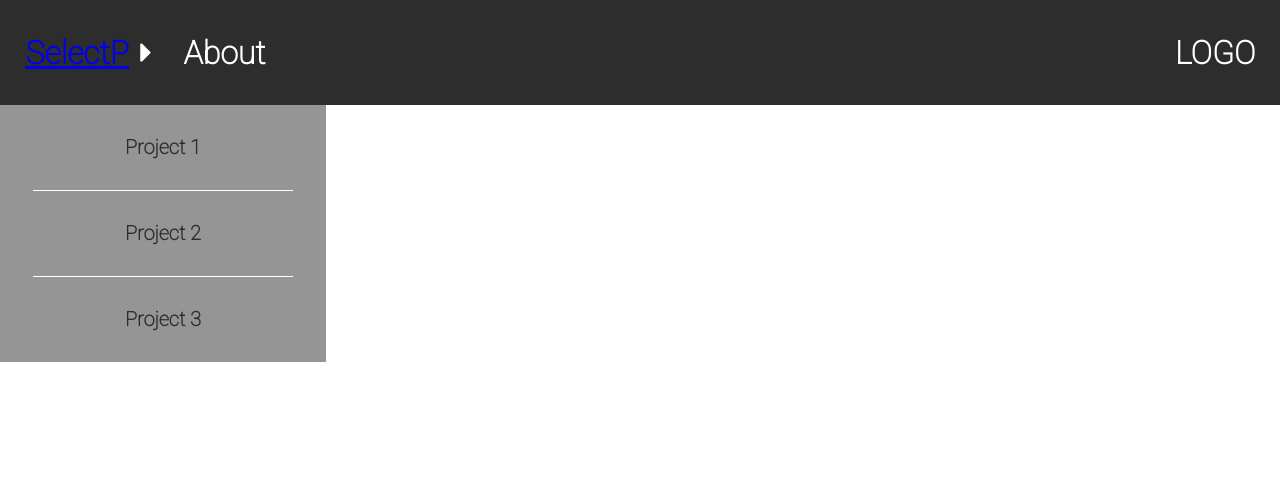
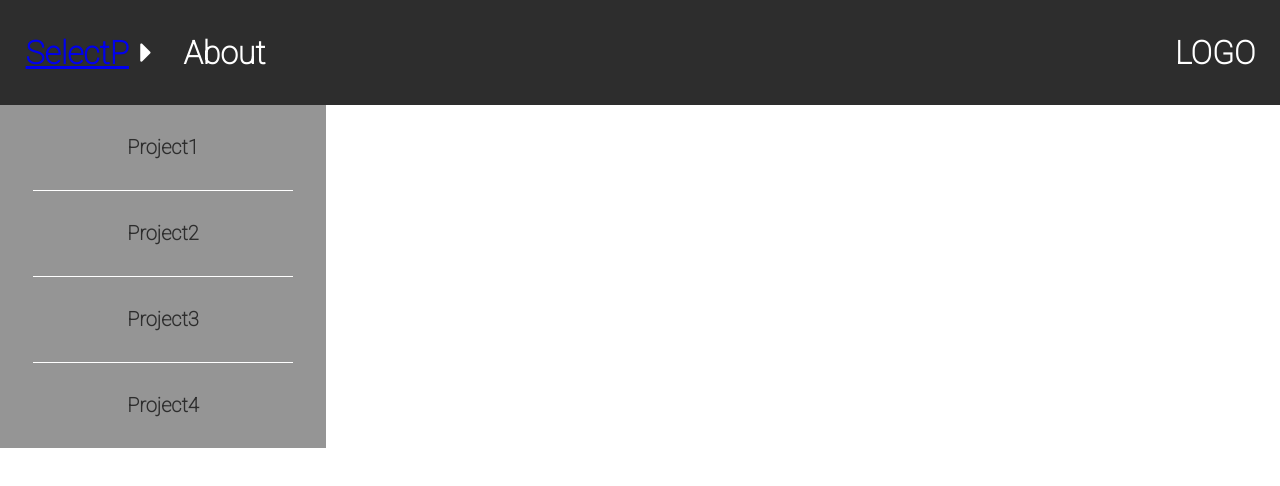
Before and after one commit to morMBen/AppleSeedsTodo_G1, a React (Create React App) app in the folder frontend/: page / in a window 1280 px wide. Both pictures are taken after a click on the item "SelectP". Shown: the top 486 px of the page. Built offline with nearby package versions, Linux system fonts and the light colour scheme.

Commit message:
dropdown rendering projects

```diff
--- a/frontend/src/components/dropdown/Dropdown.tsx
+++ b/frontend/src/components/dropdown/Dropdown.tsx
@@ -1,13 +1,30 @@
 import React, { useState } from 'react';
 import './Dropdown.css';
 
-const Dropdown = () => {
+const Dropdown = ({setIsClicked}:any) => {
+  const [projects, setProjects] = useState([
+    { _id: 1, name: 'Project1' },
+    { _id: 2, name: 'Project2' },
+    { _id: 3, name: 'Project3' },
+    { _id: 4, name: 'Project4' },
+  ]);
+
+  const selectProject = (e: any) => {
+    setIsClicked(false);
+    console.log(e.target)
+  };
 
   return (
     <ul className='dropdown-list'>
-      <li className='dropdown-item'>Project 1</li>
-      <li className='dropdown-item'>Project 2</li>
-      <li className='dropdown-item'>Project 3</li>
+      {projects.map((project) => {
+        {
+          return (
+            <li onClick={selectProject} className='dropdown-item' key={project._id}>
+              {project.name}
+            </li>
+          );
+        }
+      })}
     </ul>
   );
 };
--- a/frontend/src/components/navbar/Navbar.tsx
+++ b/frontend/src/components/navbar/Navbar.tsx
@@ -3,9 +3,10 @@ import { BrowserRouter as Router, Link } from 'react-router-dom';
 import Dropdown from '../dropdown/Dropdown';
 import './Navbar.css';
 
-const Navbar = () => {
+const Navbar = (props:any) => {
   const [isClicked, setIsClicked] = useState(false);
-  // const [isOpenDropdown, setIsOpenDropdown] = useState(false)
+
+  const [selectProject, setSelectProject] = useState();
 
   const handleClick = () => {
     setIsClicked(!isClicked);
@@ -17,11 +18,14 @@ const Navbar = () => {
         <Router>
           <div className='nav-left'>
             <li className='navbar-item select'>
-              <Link to='/products' onClick={handleClick}> SelectP</Link>
+              <Link to='/products' onClick={handleClick}>
+                {' '}
+                SelectP
+              </Link>
               {/* <i className='fa fa-play'></i> */}
               <i className={isClicked ? 'fa fa-caret-right' : 'fa fa-sort-down'}></i>
             </li>
-            {isClicked && <Dropdown></Dropdown>}
+            {isClicked && <Dropdown setIsClicked={setIsClicked}/>}
             <li className='navbar-item'>About</li>
           </div>
           <div className='nav-right'>
```
